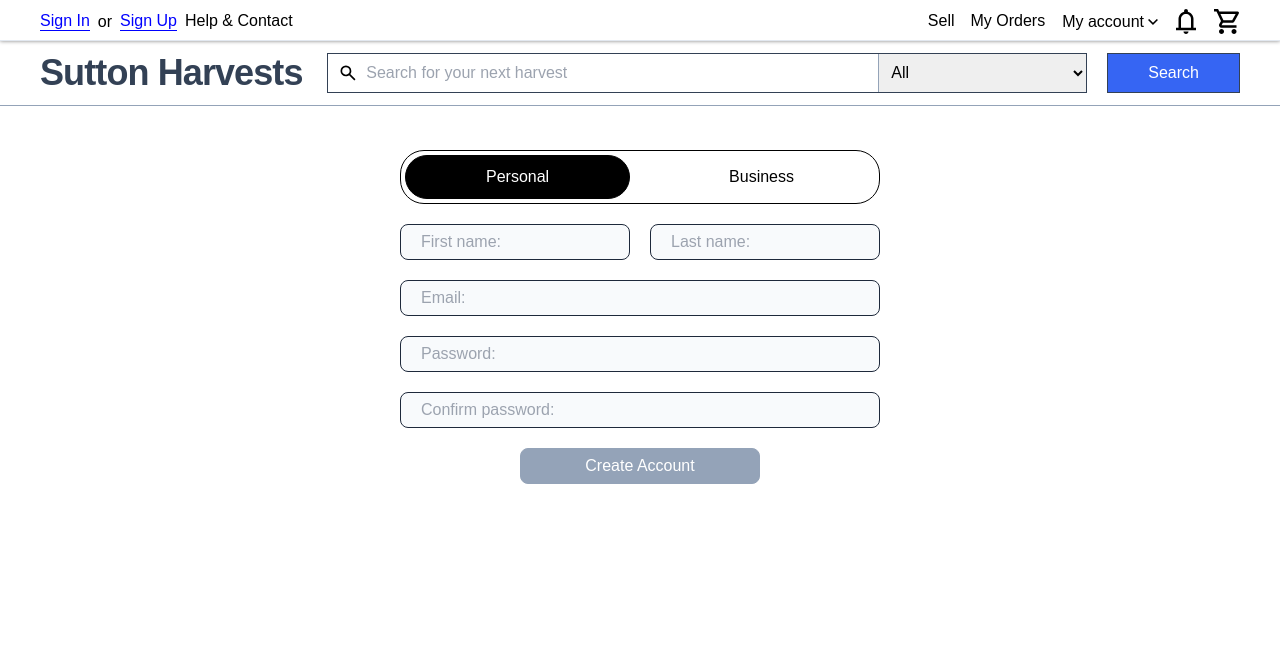
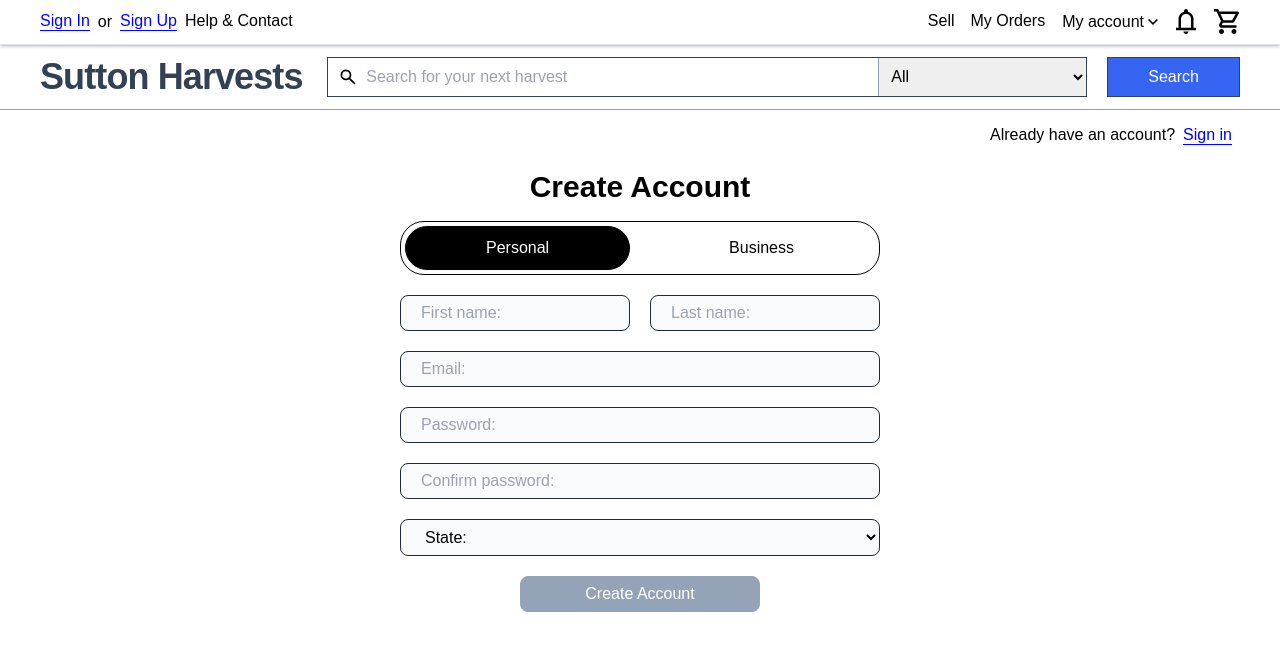
Before and after one commit to dwbrown115/sutton_harvests, a React (Vite) app: page /signup in a window 1280 px wide. Shown: the top 650 px of the page. Built offline with nearby package versions, Linux system fonts and the light colour scheme; no server answers.

Commit message:
added ability to signup to website alongside a 404 page

```diff
--- a/src/components/userBar/index.tsx
+++ b/src/components/userBar/index.tsx
@@ -18,20 +18,20 @@ export default function userBar() {
     >
       <div className="flex items-center">
         <Link
-          className="mx-2 pt-1 text-blue hover:text-purple  border-b border-blue hover:border-purple"
+          className="mx-2 my-1 text-blue hover:text-purple  border-b border-blue hover:border-purple"
           to="/signin"
         >
           Sign In
         </Link>
-        <span className="mr-2 pt-1">or</span>
+        <span className="mr-2 my-1">or</span>
         <Link
-          className="mr-2 pt-1 text-blue hover:text-purple border-b border-blue hover:border-purple"
+          className="mr-2 my-1 text-blue hover:text-purple border-b border-blue hover:border-purple"
           to="/signup"
         >
           Sign Up
         </Link>
         <Link
-          className="mr-2 pt-1 border-b border-white hover:border-black"
+          className="mr-2 my-1 border-b border-white hover:border-black"
           to="/help"
         >
           Help & Contact
@@ -39,13 +39,13 @@ export default function userBar() {
       </div>
       <div className="flex items-center">
         <Link
-          className="mx-2 pt-1 border-b border-white hover:border-black"
+          className="mx-2 my-1 border-b border-white hover:border-black"
           to={"/sell"}
         >
           Sell
         </Link>
         <Link
-          className="mx-2 pt-1 border-b border-white hover:border-black"
+          className="mx-2 my-1 border-b border-white hover:border-black"
           to={"/orders"}
         >
           My Orders
@@ -59,7 +59,7 @@ export default function userBar() {
             setShowAccount("none");
             setShowAccountHr("transparent");
           }}
-          className="flex pt-1 flex-col border-t border-l border-r border-white hover:border-slate-400"
+          className="flex my-1 flex-col border-t border-l border-r border-white hover:border-slate-400"
         >
           <Link className="flex px-2" to={"/account"}>
             My account
@@ -118,7 +118,7 @@ export default function userBar() {
         </div>
 
         <div
-          className="flex pt-1 flex-col border-t border-l border-r border-white hover:border-slate-400"
+          className="flex my-1 flex-col border-t border-l border-r border-white hover:border-slate-400"
           onMouseOver={() => {
             setShowNotifications("flex");
             setShowNotificationsHr("white");
@@ -160,7 +160,7 @@ export default function userBar() {
               Please{" "}
               <span>
                 <Link
-                  className="mr-1 pt-1 text-blue hover:text-purple  border-b border-blue hover:border-purple"
+                  className="mr-1 my-1 text-blue hover:text-purple  border-b border-blue hover:border-purple"
                   to={"/signin"}
                 >
                   sign in
@@ -171,7 +171,7 @@ export default function userBar() {
           </div>
         </div>
         <div
-          className="flex pt-1 flex-col border-t border-l border-r border-white hover:border-slate-400"
+          className="flex my-1 flex-col border-t border-l border-r border-white hover:border-slate-400"
           onMouseOver={() => {
             setShowShoppingCart("flex");
             setShowShoppingCartHr("white");
--- a/src/firebase/firestore/addData.ts
+++ b/src/firebase/firestore/addData.ts
@@ -1,7 +1,7 @@
 import firebase_app from "../config";
 import { doc, setDoc, getFirestore } from "firebase/firestore";
 
-export default async function addData(collection, id, data) {
+export default async function addData(collection: string, id: string, data: any) {
     const db = getFirestore(firebase_app);
     let result = null;
 
--- a/src/firebase/index.ts
+++ b/src/firebase/index.ts
@@ -6,3 +6,4 @@ export { default as updateData } from "./firestore/updateData";
 // export { default as signIn } from "./auth/signIn";
 // export { default as logOut } from "./auth/signOut";
 // export { default as signUp } from "./auth/signUp";
+export { default as signUp } from "./auth/signup.ts";
--- a/src/index.css
+++ b/src/index.css
@@ -9,3 +9,19 @@ body {
   margin: 0;
   font-family: Arial, Helvetica, sans-serif;
 }
+
+::-webkit-scrollbar {
+  width: 7px;
+  display: block;
+}
+/* Track */
+::-webkit-scrollbar-track {
+  /* box-shadow: inset 0 0 5px grey; */
+  border-radius: 10px;
+}
+
+/* Handle */
+::-webkit-scrollbar-thumb {
+  background: #808080;
+  border-radius: 10px;
+}
--- a/src/pages/signup/index.tsx
+++ b/src/pages/signup/index.tsx
@@ -1,23 +1,16 @@
 import { useState, useEffect } from "react";
-import { useNavigate } from "react-router-dom";
-import {
-  createUserWithEmailAndPassword,
-  getAuth,
-  sendEmailVerification,
-} from "firebase/auth";
+import { Link, useNavigate } from "react-router-dom";
 
-import firebase_app from "../../firebase/config";
-import { addData } from "../../firebase";
-import { set } from "firebase/database";
+import { signUp } from "../../firebase";
 
 export default function signup() {
-  const auth = getAuth(firebase_app);
+  // const auth = getAuth(firebase_app);
   const navigate = useNavigate();
 
   const [focus1, setFocus1] = useState(true);
   const [focus2, setFocus2] = useState(false);
-  const [error, setError] = useState("");
-  const [success, setSuccess] = useState(false);
+  // const [error, setError] = useState("");
+  // const [success, setSuccess] = useState(false);
   const [accountType, setAccountType] = useState("personal");
   const [firstName, setFirstName] = useState("");
   const [lastName, setLastName] = useState("");
@@ -49,20 +42,103 @@ export default function signup() {
       setConfirmPassword("");
       setState("");
     } else if (accountType === "business") {
+      setFocus1(false);
+      setFocus2(true);
       setFirstName("");
       setLastName("");
       setEmail("");
       setPassword("");
       setConfirmPassword("");
-      setFocus1(false);
-      setFocus2(true);
+      setState("");
     }
   }, [accountType]);
+
+  function handleSignUp(e: any) {
+    e.preventDefault();
+    if (password !== confirmPassword) {
+      alert("Passwords do not match");
+      return;
+    } else {
+      if (accountType === "personal") {
+        const name = firstName + " " + lastName;
+        signUp(email, password, name, state, "personal");
+        navigate("/dashboard");
+      } else if (accountType === "business") {
+        signUp(email, password, businessName, state, "business");
+        navigate("/dashboard");
+      }
+    }
+  }
+
+  function handleStates() {
+    return (
+      <select
+        className="border border-slate-800 bg-slate-50 focus:outline-none rounded-lg px-5 py-2 w-full mb-5"
+        onChange={(e) => {
+          setState(e.target.value);
+        }}
+        value={state}
+      >
+        <option value="">State:</option>
+        <option value="AL">Alabama</option>
+        <option value="AK">Alaska</option>
+        <option value="AZ">Arizona</option>
+        <option value="AR">Arkansas</option>
+        <option value="CA">California</option>
+        <option value="CO">Colorado</option>
+        <option value="CT">Connecticut</option>
+        <option value="DE">Delaware</option>
+        <option value="DC">District Of Columbia</option>
+        <option value="FL">Florida</option>
+        <option value="GA">Georgia</option>
+        <option value="HI">Hawaii</option>
+        <option value="ID">Idaho</option>
+        <option value="IL">Illinois</option>
+        <option value="IN">Indiana</option>
+        <option value="IA">Iowa</option>
+        <option value="KS">Kansas</option>
+        <option value="KY">Kentucky</option>
+        <option value="LA">Louisiana</option>
+        <option value="ME">Maine</option>
+        <option value="MD">Maryland</option>
+        <option value="MA">Massachusetts</option>
+        <option value="MI">Michigan</option>
+        <option value="MN">Minnesota</option>
+        <option value="MS">Mississippi</option>
+        <option value="MO">Missouri</option>
+        <option value="MT">Montana</option>
+        <option value="NE">Nebraska</option>
+        <option value="NV">Nevada</option>
+        <option value="NH">New Hampshire</option>
+        <option value="NJ">New Jersey</option>
+        <option value="NM">New Mexico</option>
+        <option value="NY">New York</option>
+        <option value="NC">North Carolina</option>
+        <option value="ND">North Dakota</option>
+        <option value="OH">Ohio</option>
+        <option value="OK">Oklahoma</option>
+        <option value="OR">Oregon</option>
+        <option value="PA">Pennsylvania</option>
+        <option value="RI">Rhode Island</option>
+        <option value="SC">South Carolina</option>
+        <option value="SD">South Dakota</option>
+        <option value="TN">Tennessee</option>
+        <option value="TX">Texas</option>
+        <option value="UT">Utah</option>
+        <option value="VT">Vermont</option>
+        <option value="VA">Virginia</option>
+        <option value="WA">Washington</option>
+        <option value="WV">West Virginia</option>
+        <option value="WI">Wisconsin</option>
+        <option value="WY">Wyoming</option>
+      </select>
+    );
+  }
 
   function handlePersonal() {
     return (
       <div>
-        <form className="flex flex-col">
+        <form onSubmit={handleSignUp} className="flex flex-col">
           <div className="flex flex-row">
             <input
               type="text"
@@ -70,6 +146,7 @@ export default function signup() {
               className="border border-slate-800 bg-slate-50 focus:outline-none rounded-lg px-5 py-2 w-full mb-5 mr-5"
               onChange={(e) => setFirstName(e.target.value)}
               value={firstName}
+              required
             />
             <input
               type="text"
@@ -77,6 +154,7 @@ export default function signup() {
               className="border border-slate-800 bg-slate-50 focus:outline-none rounded-lg px-5 py-2 w-full mb-5"
               onChange={(e) => setLastName(e.target.value)}
               value={lastName}
+              required
             />
           </div>
           <input
@@ -85,6 +163,7 @@ export default function signup() {
             className="border border-slate-800 bg-slate-50 focus:outline-none rounded-lg px-5 py-2 w-full mb-5"
             onChange={(e) => setEmail(e.target.value)}
             value={email}
+            required
           />
           <input
             type="password"
@@ -92,6 +171,7 @@ export default function signup() {
             className="border border-slate-800 bg-slate-50 focus:outline-none rounded-lg px-5 py-2 w-full mb-5"
             onChange={(e) => setPassword(e.target.value)}
             value={password}
+            required
           />
           <input
             type="password"
@@ -99,7 +179,9 @@ export default function signup() {
             className="border border-slate-800 bg-slate-50 focus:outline-none rounded-lg px-5 py-2 w-full mb-5"
             onChange={(e) => setConfirmPassword(e.target.value)}
             value={confirmPassword}
+            required
           />
+          {handleStates()}
           <button className="transition text-white border border-slate-400 hover:border-slate-800 bg-slate-400 hover:bg-slate-800 rounded-lg px-5 py-2 w-1/2 mb-5 mx-auto">
             Create Account
           </button>
@@ -111,13 +193,14 @@ export default function signup() {
   function handleBusiness() {
     return (
       <div>
-        <form className="flex flex-col">
+        <form onSubmit={handleSignUp} className="flex flex-col">
           <input
             type="text"
             placeholder="Business name:"
             className="border border-slate-800 bg-slate-50 focus:outline-none rounded-lg px-5 py-2 w-full mb-5"
             onChange={(e) => setBusinessName(e.target.value)}
             value={businessName}
+            required
           />
           <input
             type="email"
@@ -125,6 +208,7 @@ export default function signup() {
             className="border border-slate-800 bg-slate-50 focus:outline-none rounded-lg px-5 py-2 w-full mb-5"
             onChange={(e) => setEmail(e.target.value)}
             value={email}
+            required
           />
           <input
             type="password"
@@ -132,6 +216,7 @@ export default function signup() {
             className="border border-slate-800 bg-slate-50 focus:outline-none rounded-lg px-5 py-2 w-full mb-5"
             onChange={(e) => setPassword(e.target.value)}
             value={password}
+            required
           />
           <input
             type="password"
@@ -139,67 +224,9 @@ export default function signup() {
             className="border border-slate-800 bg-slate-50 focus:outline-none rounded-lg px-5 py-2 w-full mb-5"
             onChange={(e) => setConfirmPassword(e.target.value)}
             value={confirmPassword}
+            required
           />
-          <select
-            className="border border-slate-800 bg-slate-50 focus:outline-none rounded-lg px-5 py-2 w-full mb-5"
-            onChange={(e) => {
-              setState(e.target.value);
-            }}
-            value={state}
-          >
-            <option value="">State:</option>
-            <option value="AL">Alabama</option>
-            <option value="AK">Alaska</option>
-            <option value="AZ">Arizona</option>
-            <option value="AR">Arkansas</option>
-            <option value="CA">California</option>
-            <option value="CO">Colorado</option>
-            <option value="CT">Connecticut</option>
-            <option value="DE">Delaware</option>
-            <option value="DC">District Of Columbia</option>
-            <option value="FL">Florida</option>
-            <option value="GA">Georgia</option>
-            <option value="HI">Hawaii</option>
-            <option value="ID">Idaho</option>
-            <option value="IL">Illinois</option>
-            <option value="IN">Indiana</option>
-            <option value="IA">Iowa</option>
-            <option value="KS">Kansas</option>
-            <option value="KY">Kentucky</option>
-            <option value="LA">Louisiana</option>
-            <option value="ME">Maine</option>
-            <option value="MD">Maryland</option>
-            <option value="MA">Massachusetts</option>
-            <option value="MI">Michigan</option>
-            <option value="MN">Minnesota</option>
-            <option value="MS">Mississippi</option>
-            <option value="MO">Missouri</option>
-            <option value="MT">Montana</option>
-            <option value="NE">Nebraska</option>
-            <option value="NV">Nevada</option>
-            <option value="NH">New Hampshire</option>
-            <option value="NJ">New Jersey</option>
-            <option value="NM">New Mexico</option>
-            <option value="NY">New York</option>
-            <option value="NC">North Carolina</option>
-            <option value="ND">North Dakota</option>
-            <option value="OH">Ohio</option>
-            <option value="OK">Oklahoma</option>
-            <option value="OR">Oregon</option>
-            <option value="PA">Pennsylvania</option>
-            <option value="RI">Rhode Island</option>
-            <option value="SC">South Carolina</option>
-            <option value="SD">South Dakota</option>
-            <option value="TN">Tennessee</option>
-            <option value="TX">Texas</option>
-            <option value="UT">Utah</option>
-            <option value="VT">Vermont</option>
-            <option value="VA">Virginia</option>
-            <option value="WA">Washington</option>
-            <option value="WV">West Virginia</option>
-            <option value="WI">Wisconsin</option>
-            <option value="WY">Wyoming</option>
-          </select>
+          {handleStates()}
           <button className="transition text-white border border-slate-400 hover:border-slate-800 bg-slate-400 hover:bg-slate-800 rounded-lg px-5 py-2 w-1/2 mb-5 mx-auto">
             Create Account
           </button>
@@ -209,7 +236,19 @@ export default function signup() {
   }
 
   return (
-    <div className="px-10 py-2 mt-9">
+    <div className="px-10">
+      <div className="flex justify-end py-4">
+        <div>Already have an account?</div>
+        <Link
+          className="mx-2 text-blue hover:text-purple  border-b border-blue hover:border-purple"
+          to="/signin"
+        >
+          Sign in
+        </Link>
+      </div>
+      <div className="mb-4 mt-2">
+        <h1 className="text-3xl font-bold text-center">Create Account</h1>
+      </div>
       <div className="flex border rounded-3xl border-black justify-between p-1 w-2/5 mx-auto">
         <button
           onClick={() => setAccountType("personal")}
```
Also changed, not shown: src/App.tsx (+8 -1 lines), src/firebase/auth/signup.ts (+37 -10 lines), src/firebase/auth/signupdep.ts (added, +17 -0 lines).
